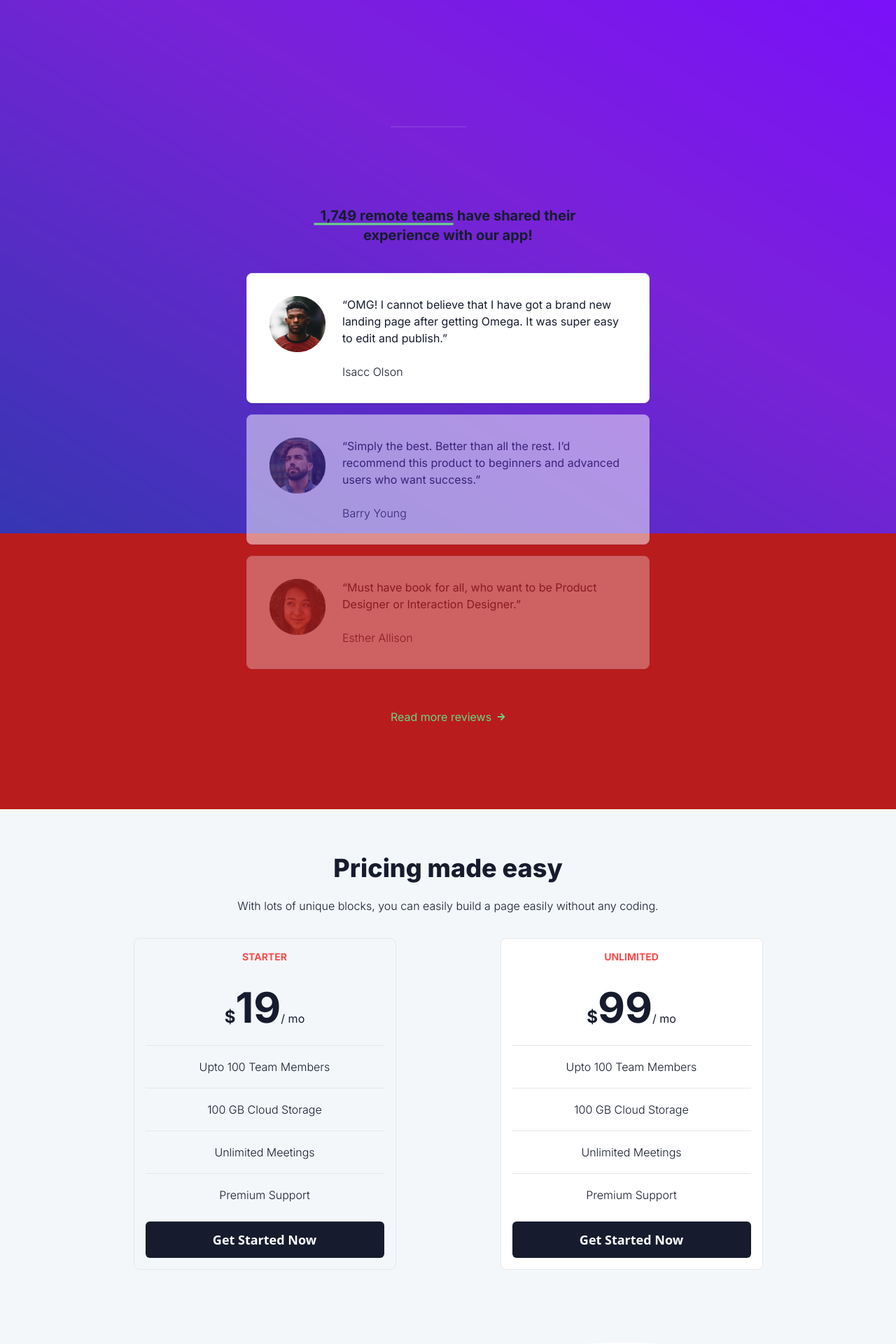
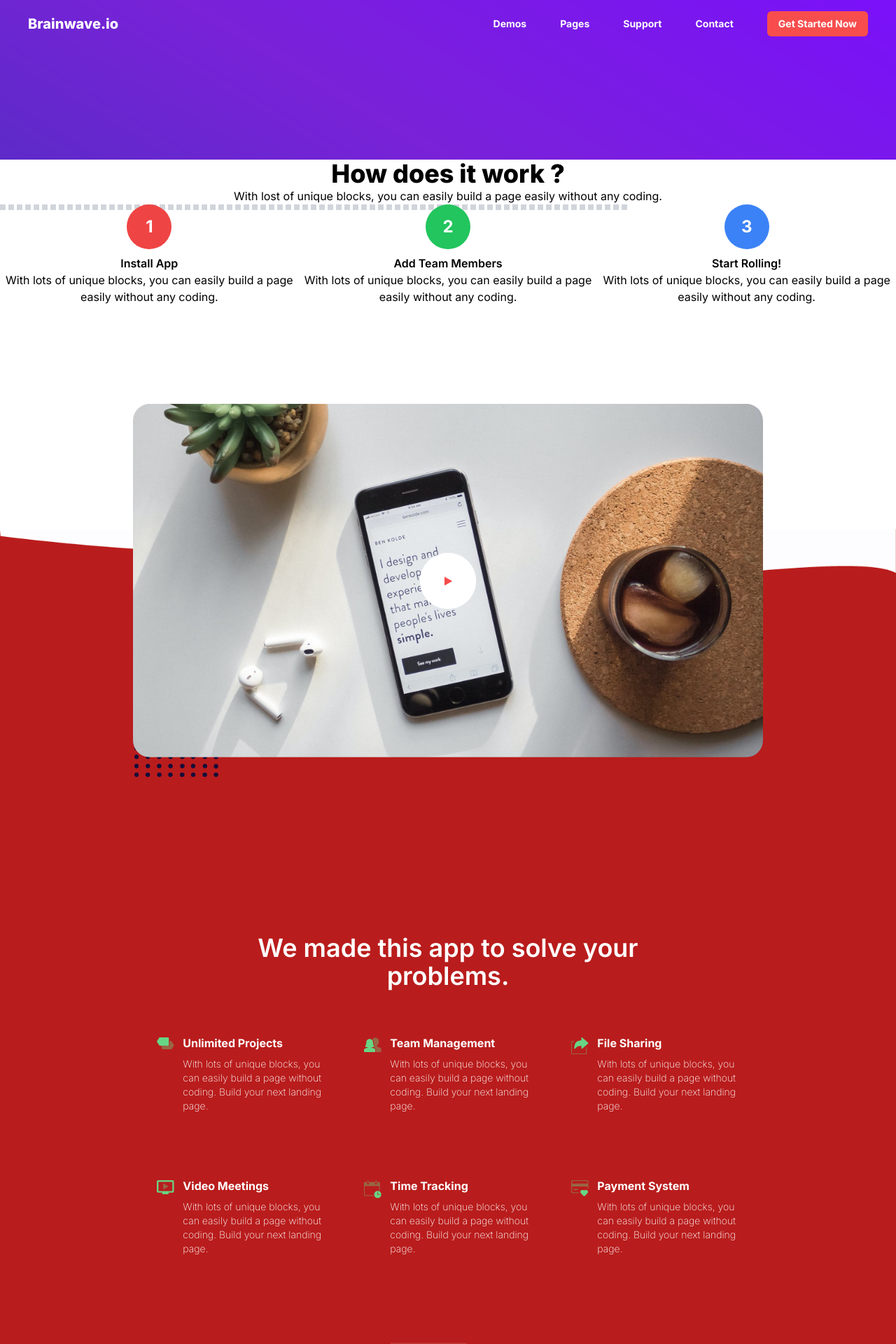
Before and after one commit to AxelSalim/Maquette2, a Next.js app: page / in a window 1280 px wide. Shown: the top 1920 px of the page at 70% size. Built offline with nearby package versions, Linux system fonts and the light colour scheme.

Commit message:
modification de la structure

```diff
--- a/src/app/components/Header.tsx
+++ b/src/app/components/Header.tsx
@@ -1,72 +1,17 @@
 import Image from "next/image";
 import { useEffect, useState } from 'react';
+import { Navbar } from "./Navbar";
 
 
 export default function Header() {
 
-    const [state, setState] = useState<boolean>(false);
-
-
-    const navigation = [
-      { title: "Demos", path: "#" },
-      { title: "Pages", path: "#" },
-      { title: "Support", path: "#" },
-      { title: "Contact", path: "#" },
-    ];
-
-
   return (
-    <section >
-        <section className="relative h-[95%]">
-            <Image src="/1x/''Fichier 6.png" width={2000} height={2000} alt="Banner Image" className="absolute object-cover"/>
+    <section className="relative">
+        <section className=" h-[95%]">
+            <Image src="/1x/''Fichier 6.png" width={1000} height={1000} alt="Banner Image" className="absolute w-full object-cover inset-0 z-[-1]"/>
         </section>
 
-      <nav className="z-20 absolute inset-0 border-b w-full md:static md:text-sm md:border-none">
-        <div className="items-center px-2 mx-auto md:flex md:px-6">
-          <div className="flex items-center justify-between py-3 md:py-5 md:block">
-            <a href="#">
-                <p className="font-extrabold text-xl">Brainwave.io</p>
-            </a>
-            <div className="md:hidden">
-              <button className="text-gray-500 hover:text-gray-800" onClick={() => setState(!state)}>
-                {state ? (
-                  <svg xmlns="http://www.w3.org/2000/svg" className="h-6 w-6" viewBox="0 0 20 20" fill="currentColor">
-                    <path
-                      fillRule="evenodd"
-                      d="M4.293 4.293a1 1 0 011.414 0L10 8.586l4.293-4.293a1 1 0 111.414 1.414L11.414 10l4.293 4.293a1 1 0 01-1.414 1.414L10 11.414l-4.293 4.293a1 1 0 01-1.414-1.414L8.586 10 4.293 5.707a1 1 0 010-1.414z"
-                      clipRule="evenodd"
-                    />
-                  </svg>
-                ) : (
-                  <svg xmlns="http://www.w3.org/2000/svg" fill="none" viewBox="0 0 24 24" strokeWidth={1.5} stroke="currentColor" className="w-6 h-6">
-                    <path strokeLinecap="round" strokeLinejoin="round" d="M3.75 6.75h16.5M3.75 12h16.5m-16.5 5.25h16.5"/>
-                  </svg>
-                )}
-              </button>
-            </div>
-          </div>
-          <div
-            className={`flex-1 pb-3 mt-8 md:block md:pb-0 md:mt-0 ${
-              state ? "block" : "hidden"
-            }`}
-          >
-            <ul className="justify-end items-center space-y-6 md:flex md:space-x-6 md:space-y-0">
-              {navigation.map((item, idx) => {
-                return (
-                  <li key={idx} className="text-gray-700 hover:text-indigo-600">
-                    <a href={item.path} className="block">
-                      {item.title}
-                    </a>
-                  </li>
-                );
-              })}
-              <div className="space-y-3 font-bold items-center gap-x-6 md:flex md:space-y-0">
-                Get Started Now
-              </div>
-            </ul>
-          </div>
-        </div>
-      </nav>
+        <Navbar></Navbar>
     </section>
   );
 }
--- a/src/app/components/Main.tsx
+++ b/src/app/components/Main.tsx
@@ -8,21 +8,125 @@ export default function main() {
         <>
 
         {/* section */}
-        <article className="relative">
+        <article className="relative bg-white pb-40">
+            <section className="flex flex-col items-center relative  text-center border-0 border-gray-200 my-40">
+                <h2  className="box-border m-0 font-extrabold text-2xl md:text-4xl">How does it work ?</h2>
+                <p className="text-black">With lost of unique blocks, you can easily build a page easily without any coding.</p>
 
-            {/* <section className="mx-auto ">
-                <div className="md:flex max-w-lg">
-                    <div className="w-20 h-20 mx-auto mb-6 md:mr-6 flex-shrink-0">
-                        <Image src="/1x/''Fichier 38.png" width={100} height={100} alt="Image background" className=" w-full object-cover mt-10 z-10" />
+                <div className="max-w-7xl mx-auto grid grid-cols-1 sm:grid-cols-2 lg:grid-cols-3">
+                    <div className="max-w-4xl mx-auto text-center absolute z-10 w-full hidden md:block">
+                        <div className="border-4 w-full border-gray-300 border-dashed top-1/2 left-1/2"></div>
                     </div>
 
-                    <div className="flex-grow text-center md:text-left">
-                        <p className="font-bold">Senior Developer</p>
-                        <h3 className="text-xl heading">John Doe</h3>
-                        <p className="mt-2 mb-3">John is a Senior Developer, mainly works in backend technologies.</p>
+                    <div className="flex flex-col items-center z-20">
+                        <div className="bg-red-500 text-white rounded-full w-16 h-16 text-2xl font-bold flex items-center justify-center mb-2">1</div>
+                        <h3 className="font-semibold">Install App</h3>
+                        <p className="text-muted-foreground">With lots of unique blocks, you can easily build a page easily without any coding.</p>
+                    </div>
+
+                    <div className="flex flex-col items-center z-20">
+                        <div className="bg-green-500 text-white rounded-full w-16 h-16 text-2xl font-bold flex items-center justify-center mb-2">2</div>
+                        <h3 className="font-semibold">Add Team Members</h3>
+                        <p className="text-muted-foreground">With lots of unique blocks, you can easily build a page easily without any coding.</p>
+                    </div>
+
+                    <div className="flex flex-col items-center z-20">
+                        <div className="bg-blue-500 text-white rounded-full w-16 h-16 text-2xl font-bold flex items-center justify-center mb-2">3</div>
+                        <h3 className="font-semibold">Start Rolling!</h3>
+                        <p className="text-muted-foreground">With lots of unique blocks, you can easily build a page easily without any coding.</p>
                     </div>
                 </div>
-            </section> */}
+            </section>
+        </article>
+
+        {/* section */}
+        <article className="relative ">
+            <Image src="/1x/''Fichier 37.png" width={2000} height={2000} alt="Image background" className=" w-full object-cover z-30" />
+            <Image src="/1x/''Fichier 36.png" width={2500} height={2500} alt="Image background" className="w-full absolute -z-10" />
+
+            <section className="relative mx-auto px-4 md:px-8 text-center flex justify-center -translate-y-1/2">
+                <div className="z-40">
+                    <Image src="/1x/''Fichier 33.png" width={80} height={80} alt="Image background" className="bg-cover absolute top-1/2 left-1/2 -translate-x-1/2 -translate-y-1/2" />
+                </div>
+                <div className="z-30">
+                    <Image src="/1x/Fichier 81.png" width={900} height={50} alt="Image background" className="bg-cover rounded-3xl" />
+                </div>
+                <div className="z-20">
+                    <Image src="/1x/''Fichier 59.png" width={120} height={120} alt="Image background" className="bg-cover absolute translate-x-48 translate-y-7 bottom-0 left-0" />
+                </div>
+            </section>
+
+            <section className="flex flex-col items-center  text-center border-0 mb-4 border-gray-200">
+                <h2  className="w-1/2 font-semibold text-xl md:text-4xl text-white">We made this app to solve your problems.</h2>
+            </section>
+
+            <section className="mx-auto max-w-4xl w-fit px-4 md:px-8 text-[#161c2d] grid grid-cols-1 lg:grid-cols-3 md:grid-cols-2 justify-items-center justify-center gap-y-20 gap-x-14 mt-16 mb-5">
+                <div className="md:flex max-w-lg">
+                    <div className="w-20 h-20 mx-auto mt-1">
+                        <Image src="/1x/''Fichier 38.png" width={70} height={80} alt="Image background" className=" object-cover z-10" />
+                    </div>
+
+                    <div className="flex-grow text-center md:text-left ml-3">
+                        <p className="font-bold text-white">Unlimited Projects</p>
+                        <p className="mt-2 mb-3 text-white text-sm font-extralight">With lots of unique blocks, you can easily build a page without coding. Build your next landing page.</p>
+                    </div>
+                </div>
+
+                <div className="md:flex max-w-lg">
+                    <div className="w-20 h-20 mx-auto mt-1">
+                        <Image src="/1x/''Fichier 39.png" width={80} height={80} alt="Image background" className=" object-cover z-10" />
+                    </div>
+
+                    <div className="flex-grow text-center md:text-left ml-3">
+                        <p className="font-bold text-white">Team Management</p>
+                        <p className="mt-2 mb-3 text-white text-sm font-extralight">With lots of unique blocks, you can easily build a page without coding. Build your next landing page.</p>
+                    </div>
+                </div>
+
+                <div className="md:flex max-w-lg">
+                    <div className="w-20 h-20 mx-auto mt-1">
+                        <Image src="/1x/''Fichier 40.png" width={80} height={80} alt="Image background" className=" object-cover z-10" />
+                    </div>
+
+                    <div className="flex-grow text-center md:text-left ml-3">
+                        <p className="font-bold text-white">File Sharing</p>
+                        <p className="mt-2 mb-3 text-white text-sm font-extralight">With lots of unique blocks, you can easily build a page without coding. Build your next landing page.</p>
+                    </div>
+                </div>
+
+                <div className="md:flex max-w-lg">
+                    <div className="w-20 h-20 mx-auto mt-1">
+                        <Image src="/1x/''Fichier 41.png" width={80} height={80} alt="Image background" className=" object-cover z-10" />
+                    </div>
+
+                    <div className="flex-grow text-center md:text-left ml-3">
+                        <p className="font-bold text-white">Video Meetings</p>
+                        <p className="mt-2 mb-3 text-white text-sm font-extralight">With lots of unique blocks, you can easily build a page without coding. Build your next landing page.</p>
+                    </div>
+                </div>
+
+                <div className="md:flex max-w-lg">
+                    <div className="w-20 h-20 mx-auto mt-1">
+                        <Image src="/1x/''Fichier 42.png" width={80} height={80} alt="Image background" className=" object-cover z-10" />
+                    </div>
+
+                    <div className="flex-grow text-center md:text-left ml-3">
+                        <p className="font-bold text-white">Time Tracking</p>
+                        <p className="mt-2 mb-3 text-white text-sm font-extralight">With lots of unique blocks, you can easily build a page without coding. Build your next landing page.</p>
+                    </div>
+                </div>
+
+                <div className="md:flex max-w-lg">
+                    <div className="w-20 h-20 mx-auto mt-1">
+                        <Image src="/1x/''Fichier 44.png" width={80} height={80} alt="Image background" className=" object-cover z-10" />
+                    </div>
+
+                    <div className="flex-grow text-center md:text-left ml-3">
+                        <p className="font-bold text-white">Payment System</p>
+                        <p className="mt-2 mb-3 text-white text-sm font-extralight">With lots of unique blocks, you can easily build a page without coding. Build your next landing page.</p>
+                    </div>
+                </div>
+            </section>
 
             <section className="max-w-md mx-auto text-center w-full relative flex justify-center my-28">
                 <div className="">
@@ -32,7 +136,7 @@ export default function main() {
 
             <section className="max-w-xl mx-auto text-[#161c2d]">
                 <section className="max-w-md mx-auto text-center w-full relative flex justify-center my-10">
-                    <p className="font-bold text-xl">1,749 remote teams have shared their experience with our app!</p>
+                    <p className="font-bold text-white text-xl">1,749 remote teams have shared their experience with our app!</p>
                     <div className="absolute inset-6 -space-y-10">
                         <Image src="/1x/''Fichier 46.png" width={100} height={100} alt="Image background" className="ml-2 w-2/4" />
                     </div>
@@ -75,7 +179,7 @@ export default function main() {
                     </div>
                 </section>
 
-                <section className="flex justify-center items-center gap-2 text-center py-10 mb-20 ">
+                <section className="flex justify-center items-center gap-2 text-center py-10  ">
                     <p className="text-[#68d585] text-semibold">Read more reviews</p>
                     <div className="flex items-center text-[#68d585] cursor-pointer hover:scale-110 transition-all">
                         <FaArrowRight className="w-3 h-3"/>
@@ -83,20 +187,20 @@ export default function main() {
                 </section>
             </section>
 
-            {/* <Image src="/1x/''Fichier 36.png" width={800} height={1200} alt="Image background" className="w-full -z-10" /> */}
+
         </article>
 
         {/* section */}
          <article className="bg-[#f4f7fa]">
             <section className="py-6 leading-7 text-[#161c2d] sm:py-12 md:py-16">
                 <div className="box-border px-4 mx-auto sm:px-6 md:px-6 lg:px-0 max-w-7xl">
-                    <div className="flex flex-col items-center leading-7 text-center border-0 border-gray-200">
-                        <h2 id="pricing" className="box-border m-0 font-extrabold text-2xl md:text-4xl">Pricing made easy</h2>
-                        <p className="mt-5 text-md font-light ">With lots of unique blocks, you can easily build a page easily without any coding.</p>
+                    <div className="flex flex-col items-center leading-7 text-center border-0 border-gray-200 pt-5">
+                        <h2 className="box-border m-0 font-extrabold text-2xl md:text-4xl">Pricing made easy</h2>
+                        <p className="mt-5 w-1/3 text-md font-light ">With lots of unique blocks, you can easily build a page easily without any coding.</p>
                     </div>
                 </div>
 
-                <div className="max-w-5xl mx-auto grid grid-cols-1 gap-4 mt-4 border-0 border-gray-200 sm:mt-6 sm:gap-6 md:mt-8 lg:grid-cols-2">
+                <div className="max-w-5xl mx-auto grid grid-cols-1 gap-4 mt-8 border-0 border-gray-200 sm:mt-6 sm:gap-6 md:mt-8 lg:grid-cols-2">
 
                     {/* Price 1  */}
                     <div className="w-3/4 flex flex-col items-center max-w-md p-4 mx-auto my-0 border rounded-lg">
```
